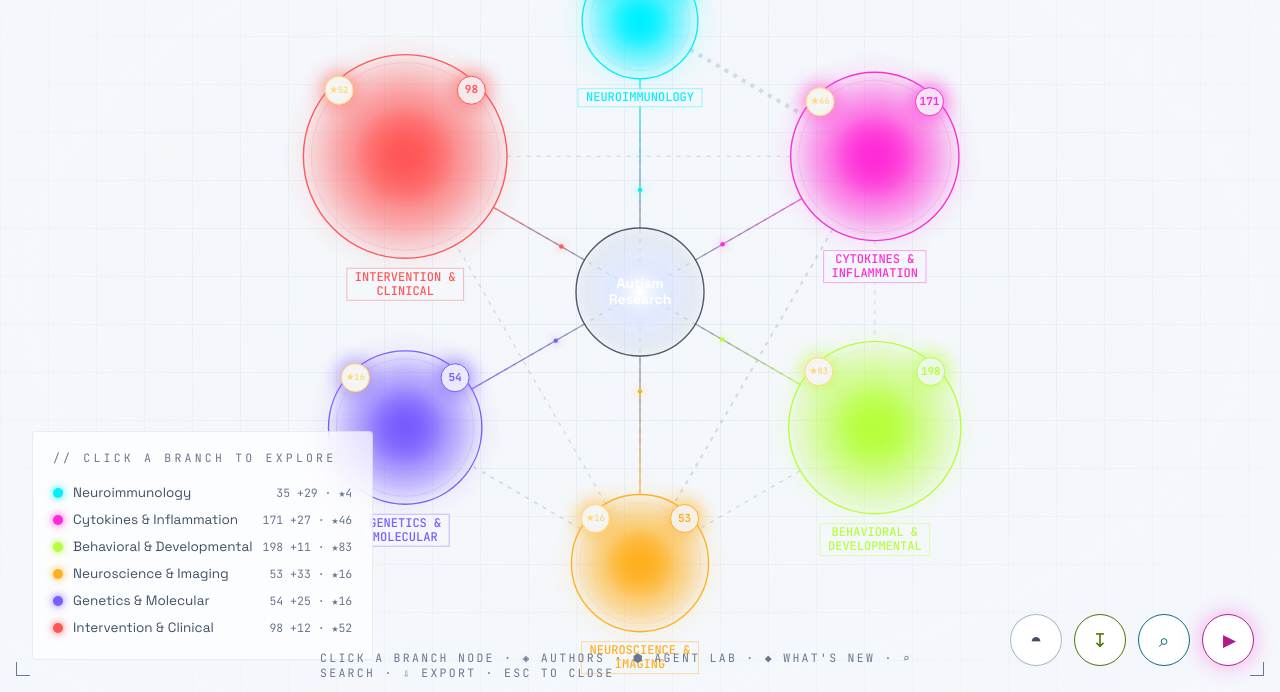
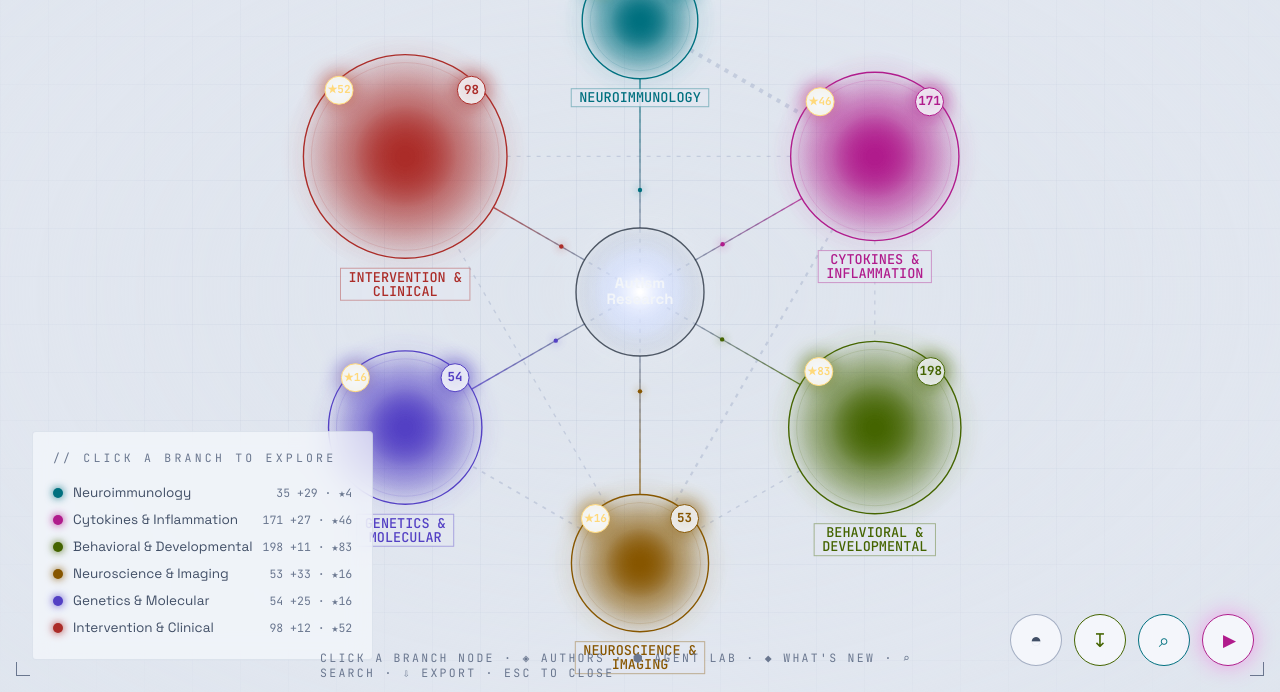
Before and after one commit to Hackern00b22/autism-atlas, a plain HTML site: page index.html in a window 1280 px wide. Shown: the part 108-800 px from the top of the page. Drawn offline with Linux system fonts and the light colour scheme; animation ran at ten frames a second.

Commit message:
publish site

```diff
--- a/index.html
+++ b/index.html
@@ -55,25 +55,29 @@
      swapped for something else. The ground is a faintly cool white rather than
      pure #fff, which is what keeps the hairline borders visible. */
   :root[data-theme="light"] {
-    --line-rgb: 96, 116, 158;
-    --panel-rgb: 255, 255, 255;
-    --void-rgb: 244, 247, 251;
-    --bg-0: #F4F7FB;
-    --bg-1: #FFFFFF;
-    --bg-2: #E9EEF6;
+    /* A soft slate paper, not a lightbox. Near-white read as glaring against a
+       full-screen canvas, so the ground is dropped well below white and the
+       panels sit just above it — the lift comes from the step between them
+       rather than from raw brightness. */
+    --line-rgb: 86, 104, 140;
+    --panel-rgb: 246, 248, 252;
+    --void-rgb: 226, 231, 240;
+    --bg-0: #DFE5EE;
+    --bg-1: #F2F5F9;
+    --bg-2: #D2DAE6;
     --ink-0: #0F1720;
     --ink-1: #414F66;
     --ink-2: #6A778F;
     --grid: rgba(96, 116, 158, 0.10);
     --neon-immuno:   #00707F;
     --neon-cyto:     #B01B8C;
-    --neon-behav:    #4E7300;
-    --neon-neuro:    #9A6300;
+    --neon-behav:    #446400;
+    --neon-neuro:    #875600;
     --neon-gen:      #5340C4;
-    --neon-interv:   #C0332E;
-    --tier-trial:  #C0332E;
-    --tier-clin:   #9A6300;
-    --tier-trans:  #4E7300;
+    --neon-interv:   #AB2C28;
+    --tier-trial:  #AB2C28;
+    --tier-clin:   #875600;
+    --tier-trans:  #446400;
     --tier-mech:   #5C6A85;
     --tier-review: #5340C4;
     --tier-other:  #77839B;
@@ -2039,7 +2043,7 @@ function initApp() {
     div.className = 'legend-item';
     div.dataset.branch = key;
     div.innerHTML = `
-      <span class="legend-swatch" style="background:${b.color};color:${b.color};"></span>
+      <span class="legend-swatch" style="background:${branchColor(key)};color:${branchColor(key)};"></span>
       ${b.label}
       <span class="legend-count">${String(n).padStart(2, '0')}${alsoN ? ' +'+alsoN : ''}${boostedN ? ' · ★'+boostedN : ''}</span>
     `;
@@ -2097,7 +2101,7 @@ function buildNetwork() {
       x: W / 2 + Math.cos(angle) * dist,
       y: H / 2 + Math.sin(angle) * dist,
       vx: 0, vy: 0, r,
-      color: BRANCHES[key].color, branch: key, angle,
+      color: branchColor(key), branch: key, angle,
       journalCount, articleCount, boostedCount,
     };
     nodes.push(node);
@@ -2194,10 +2198,39 @@ function themeVar(name) {
   return THEME_CACHE[name];
 }
 
+// The six node colours live in articles.json, which knows nothing about
+// themes — so the graph was painting #00f0ff labels onto a white ground. Read
+// them from the stylesheet instead, where each has a light-mode value tuned to
+// stay recognisably itself while carrying real contrast.
+const BRANCH_VAR = {
+  immunology: '--neon-immuno', cytokines: '--neon-cyto', behavioral: '--neon-behav',
+  neuroscience: '--neon-neuro', genetics: '--neon-gen', intervention: '--neon-interv',
+};
+function branchColor(key) {
+  const v = BRANCH_VAR[key] ? themeVar(BRANCH_VAR[key]) : '';
+  return v || (typeof BRANCHES !== 'undefined' && BRANCHES && BRANCHES[key] && BRANCHES[key].color)
+           || themeVar('--ink-1');
+}
+
+// Anything already painted with the old palette has to be repainted.
+function refreshThemeColors() {
+  if (typeof branchNodes !== 'undefined') {
+    for (const [key, node] of Object.entries(branchNodes)) node.color = branchColor(key);
+  }
+  document.querySelectorAll('.legend-item').forEach(el => {
+    const sw = el.querySelector('.legend-swatch');
+    if (sw && el.dataset.branch) {
+      const c = branchColor(el.dataset.branch);
+      sw.style.background = c; sw.style.color = c;
+    }
+  });
+}
+
 const THEME_KEY = 'arn-theme-v1';
 function applyTheme(mode) {
   document.documentElement.setAttribute('data-theme', mode);
   THEME_CACHE = {};                      // palette changed; re-read on next draw
+  try { refreshThemeColors(); } catch (e) {}
   const btn = document.getElementById('theme-fab');
   if (btn) {
     btn.textContent = mode === 'light' ? '\u25D3' : '\u25D2';
@@ -2238,7 +2271,7 @@ function draw() {
     if (hot) {
       ctx.setLineDash([]);
       ctx.fillStyle = themeVar('--canvas-node-label');
-      ctx.font = '10px ui-monospace, monospace';
+      ctx.font = '11.5px ui-monospace, monospace';
       ctx.textAlign = 'center';
       ctx.fillText(`${link.shared} shared`, (a.x + b.x) / 2, (a.y + b.y) / 2 - 6);
       ctx.setLineDash([4, 6]);
@@ -2326,7 +2359,7 @@ function draw() {
       ctx.lineWidth = 1;
       ctx.stroke();
       ctx.fillStyle = n.color;
-      ctx.font = '600 11px "JetBrains Mono", monospace';
+      ctx.font = '600 12.5px "JetBrains Mono", monospace';
       ctx.textAlign = 'center';
       ctx.textBaseline = 'middle';
       ctx.fillText(String(n.articleCount), n.x + n.r * 0.65, n.y - n.r * 0.65);
@@ -2344,7 +2377,7 @@ function draw() {
         ctx.stroke();
         ctx.shadowBlur = 0;
         ctx.fillStyle = '#ffd97a';
-        ctx.font = '600 9px "JetBrains Mono", monospace';
+        ctx.font = '600 11px "JetBrains Mono", monospace';
         ctx.textAlign = 'center';
         ctx.textBaseline = 'middle';
         ctx.fillText('★' + n.boostedCount, n.x - n.r * 0.65, n.y - n.r * 0.65);
@@ -2354,7 +2387,7 @@ function draw() {
 
     if (n.type === 'core') {
       ctx.fillStyle = themeVar('--bg-1');
-      ctx.font = '600 14px "Space Grotesk", sans-serif';
+      ctx.font = '600 15px "Space Grotesk", sans-serif';
       ctx.textAlign = 'center';
       ctx.textBaseline = 'middle';
       const lines = n.label.split('\n');
@@ -2362,7 +2395,7 @@ function draw() {
         ctx.fillText(line, n.x, n.y + (i - (lines.length - 1) / 2) * 16);
       });
     } else {
-      ctx.font = '500 12px "JetBrains Mono", monospace';
+      ctx.font = '500 13.5px "JetBrains Mono", monospace';
       ctx.textAlign = 'center';
       ctx.textBaseline = 'top';
       const words = n.label.toUpperCase().split(' ');
@@ -2389,7 +2422,7 @@ function draw() {
       if (line2) ctx.fillText(line2, n.x, n.y + n.r + 27);
 
       if (isHover) {
-        ctx.font = '400 9px "JetBrains Mono", monospace';
+        ctx.font = '400 11px "JetBrains Mono", monospace';
         ctx.fillStyle = n.color;
         ctx.fillText('▸ CLICK TO OPEN', n.x, n.y + n.r + (line2 ? 46 : 32));
       }
@@ -2523,10 +2556,10 @@ function openBranchModal(branchKey) {
   currentBranch = branchKey;
   const b = BRANCHES[branchKey];
   eyebrowEl.textContent = '// BRANCH · ' + branchKey.toUpperCase();
-  eyebrowEl.style.color = b.color;
+  eyebrowEl.style.color = branchColor(branchKey);
   titleEl.textContent = b.label;
   renderBranchSub(branchKey);
-  modal.style.setProperty('--accent', b.color);
+  modal.style.setProperty('--accent', branchColor(branchKey));
   searchEl.value = ''; fromEl.value = ''; toEl.value = '';
   scopeEl.checked = false;
   scopeLabelEl.classList.remove('on');
@@ -3127,7 +3160,7 @@ document.getElementById('lab-run-agent').addEventListener('click', async () => {
       // keyed by the branch itself and carry .branchLabel. Read both.
       const branchKey = group.branch || journalKey;
       const branch = BRANCHES[branchKey];
-      const color = branch ? branch.color : '#98a4c2';
+      const color = branch ? branchColor(branchKey) : themeVar('--ink-1');
       const heading = group.journalName || group.branchLabel || branchKey;
       html += `<div class="lab-result-group">
         <div class="lab-result-header" style="--group-color:${color};">
@@ -3240,7 +3273,7 @@ function askSummary(data) {
 function askHitHtml(r) {
   const a = r.article;
   const b = BRANCHES[r.branch];
-  const color = b ? b.color : '#5d6783';
+  const color = b ? branchColor(a.branch) : themeVar('--ink-2');
   const tier = TIERS[r.tier] || TIERS.other;
   const why = r.matched && r.matched.length
     ? 'matched ' + r.matched.map(t => `<em>${escapeHtml(t)}</em>`).join(', ')
@@ -3987,12 +4020,12 @@ function renderWhatsNew() {
 
 function renderNewItem(a, dismissable) {
   const branch = BRANCHES[a.branch];
-  const branchColor = branch ? branch.color : '#98a4c2';
+  const branchCol = branch ? branchColor(a.branch) : themeVar('--ink-1');
   const tier = TIERS[a.priority] || TIERS.other;
   const item = `
     <a class="new-item tier-${a.priority} ${a.isBoosted ? 'is-boosted' : ''}"
        href="${a.url}" target="_blank" rel="noopener"
-       style="--branch-color:${branchColor};">
+       style="--branch-color:${branchCol};">
       <div class="ni-title">${escapeHtml(a.title)}</div>
       <div class="ni-meta">
         <span class="bm-toggle${isBookmarked(a.id) ? ' on' : ''}" role="button" title="Bookmark this article"
```
Also changed, not shown: authors.html (+12 -12 lines).
